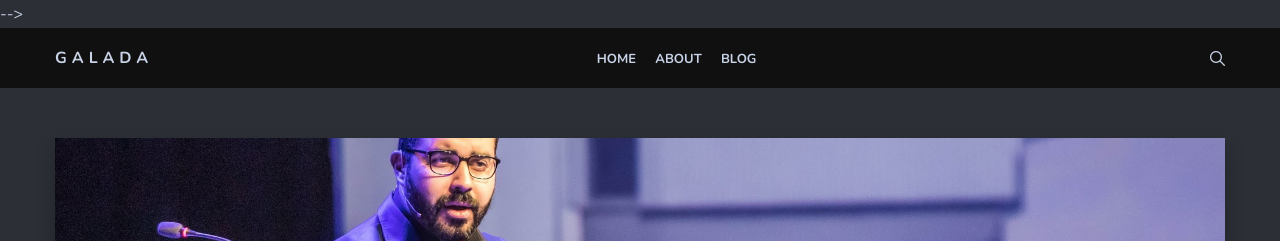
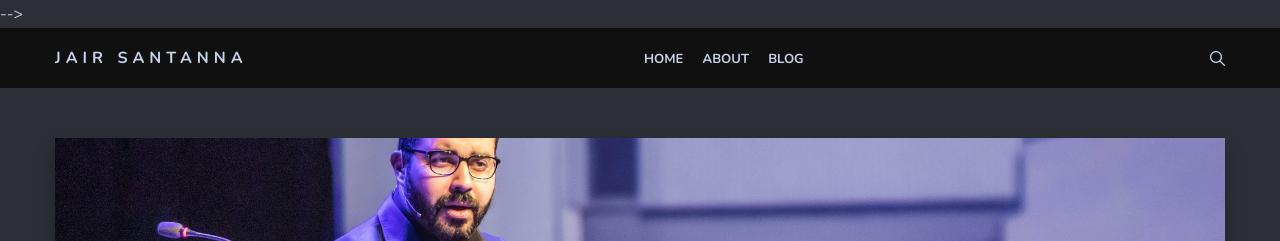
Before and after one commit to jjsantanna/jjsantanna.github.io, a Jekyll site: the page built from index.html, in a window 1280 px wide. Shown: the top 241 px of the page. Built offline with Jekyll 4.4.1, drawn with Linux system fonts in a browser that asks for light colours; nearby versions of some CDN libraries; the list of posts is cut into pages by our own code.

Commit message:
fixing stuff

```diff
--- a/_includes/header.html
+++ b/_includes/header.html
@@ -4,7 +4,7 @@
       <div class="col col-12">
         <div class="header-box">
           <div class="logo-title">
-            <a href="{{site.baseurl}}/" class="logo-text">Galada</a>
+            <a href="{{site.baseurl}}/" class="logo-text">Jair Santanna</a>
           </div>
 
           <nav class="nav-menu">
@@ -36,4 +36,4 @@
       <ol id="js-results-container" class="search-results-list"></ol>
     </div>
   </div>
-</header> <!-- /.header -->
+</header>
```
